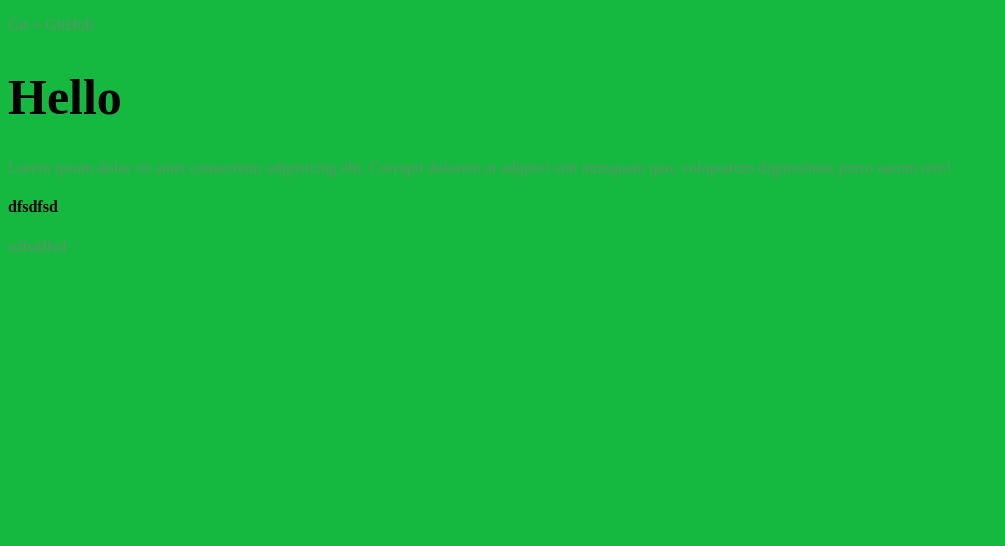
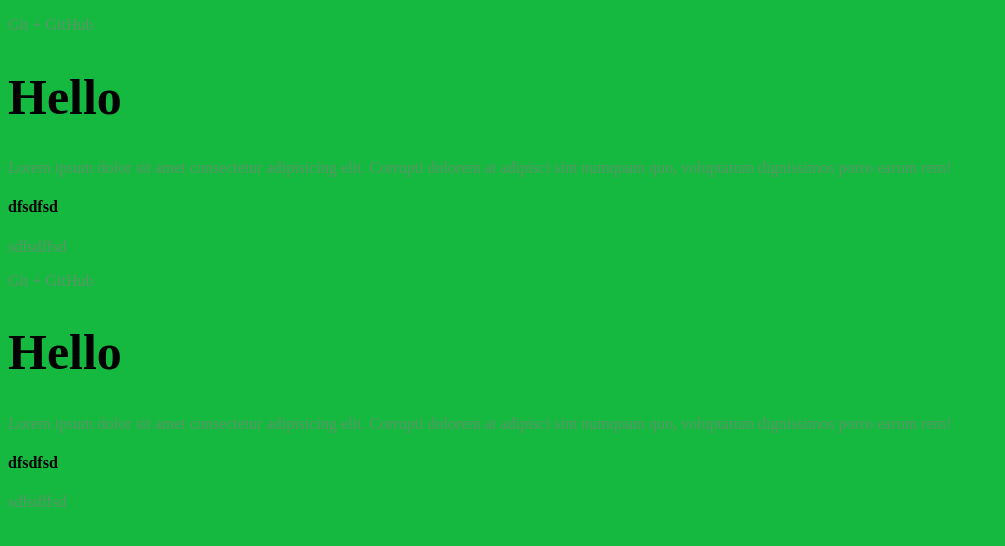
Before and after one commit to BohdanTertyshchev/gittest, a plain HTML site: page index.html in a window 1280 px wide. Shown: the whole page, without its empty margins (0-1005 px from the left). Drawn offline with Linux system fonts and the light colour scheme.

Commit message:
Ветка about и работа с ней

```diff
--- a/index.html
+++ b/index.html
@@ -12,5 +12,10 @@
     <p>Lorem ipsum dolor sit amet consectetur adipisicing elit. Corrupti dolorem at adipisci sint numquam quo, voluptatum dignissimos porro earum rem!</p>
     <h4>dfsdfsd</h4>
     <p>sdfsdffsd</p>
+    <p>Git + GitHub</p>
+    <h1>Hello</h1>
+    <p>Lorem ipsum dolor sit amet consectetur adipisicing elit. Corrupti dolorem at adipisci sint numquam quo, voluptatum dignissimos porro earum rem!</p>
+    <h4>dfsdfsd</h4>
+    <p>sdfsdffsd</p>
 </body>
 </html>
```
